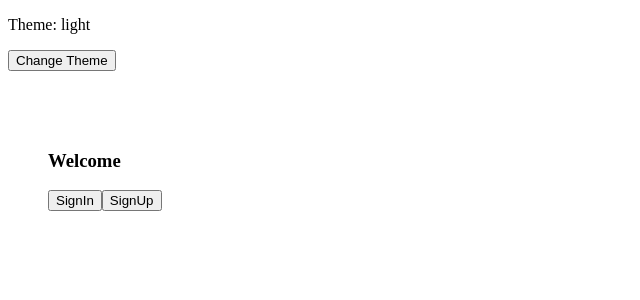
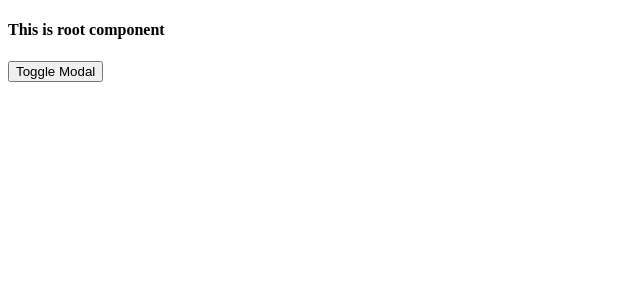
Before and after one commit to ritesh31/complete_react_tutorial, a React app: page / in a window 1280 px wide. Shown: the top 300 px of the page, without its empty margins (0-640 px from the left). Built offline with nearby package versions, Linux system fonts and the light colour scheme.

Commit message:
All about createPortal react-dom.

```diff
--- a/src/App.js
+++ b/src/App.js
@@ -8,6 +8,8 @@ import Child from "./Child";
 import PrintTable from "./PrintTable";
 import ThemeContext from "./Context";
 import Form from "./Form";
+import { createPortal } from "react-dom";
+import Modal from "./Modal";
 
 const Text = lazy(() => delayForDemo(import("./Text")));
 
@@ -18,20 +20,14 @@ function delayForDemo(promise) {
 }
 
 const App = () => {
-  const [theme, setTheme] = useState("light");
+  const [showModal, setShowModal] = useState(false);
 
   return (
-    <ThemeContext.Provider value={theme}>
-      <p>Theme: {theme}</p>
-      <button
-        onClick={() =>
-          setTheme((prev) => (prev === "light" ? "dark" : "light"))
-        }
-      >
-        Change Theme
-      </button>
-      <Form theme={theme} />
-    </ThemeContext.Provider>
+    <>
+      <h4>This is root component</h4>
+      <button onClick={() => setShowModal(!showModal)}>Toggle Modal</button>
+      {showModal && createPortal(<Modal />, document.body)}
+    </>
   );
 };
 
--- /dev/null
+++ b/src/Modal.js
@@ -0,0 +1,19 @@
+import React from "react";
+
+function Modal() {
+  return (
+    <div
+      style={{
+        padding: "20px",
+        border: "1px solid",
+        borderRadius: "5px",
+        width: "300px",
+      }}
+    >
+      <h4>This is Modal Content</h4>
+      <button>Click</button>
+    </div>
+  );
+}
+
+export default Modal;
```
